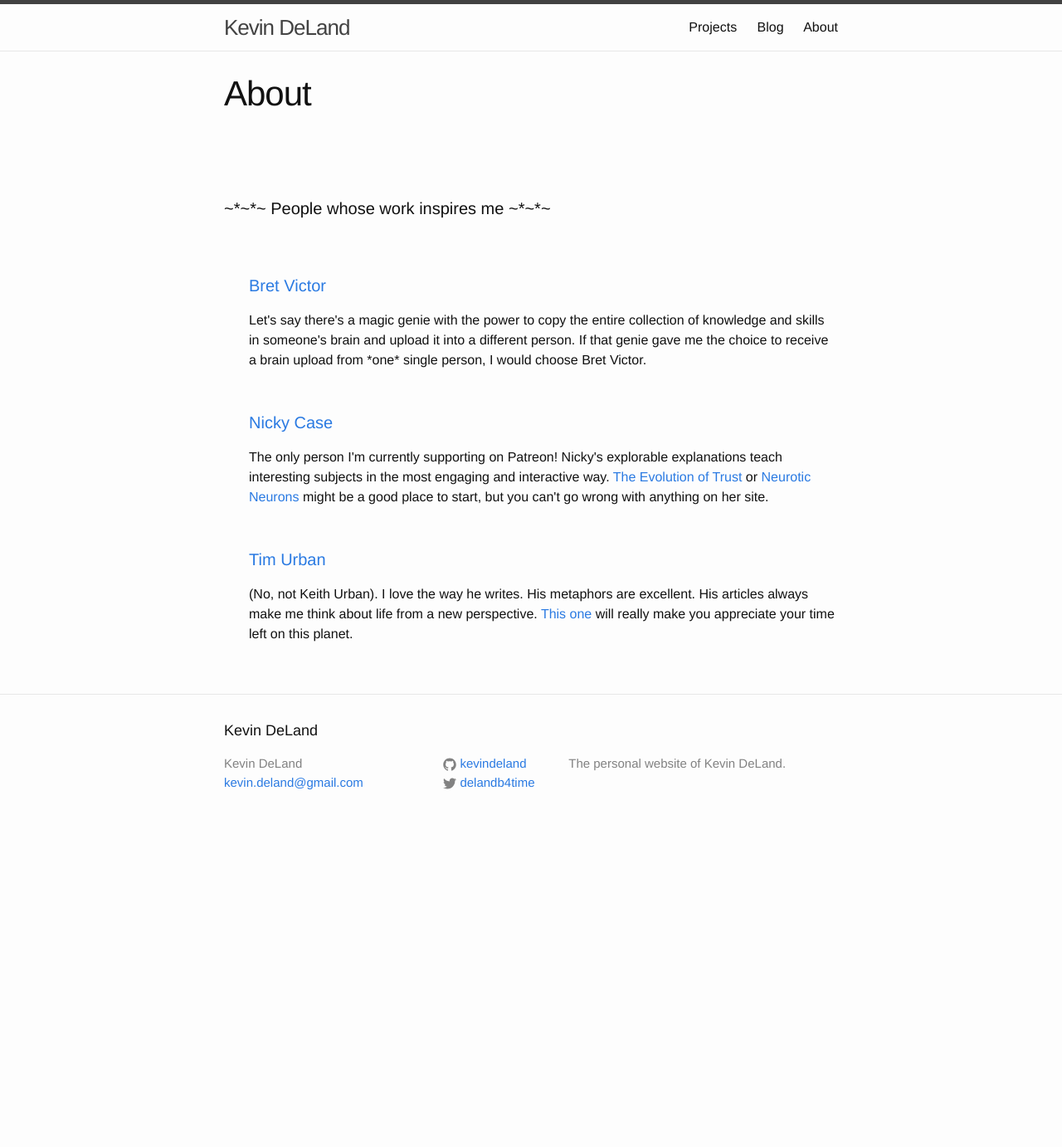
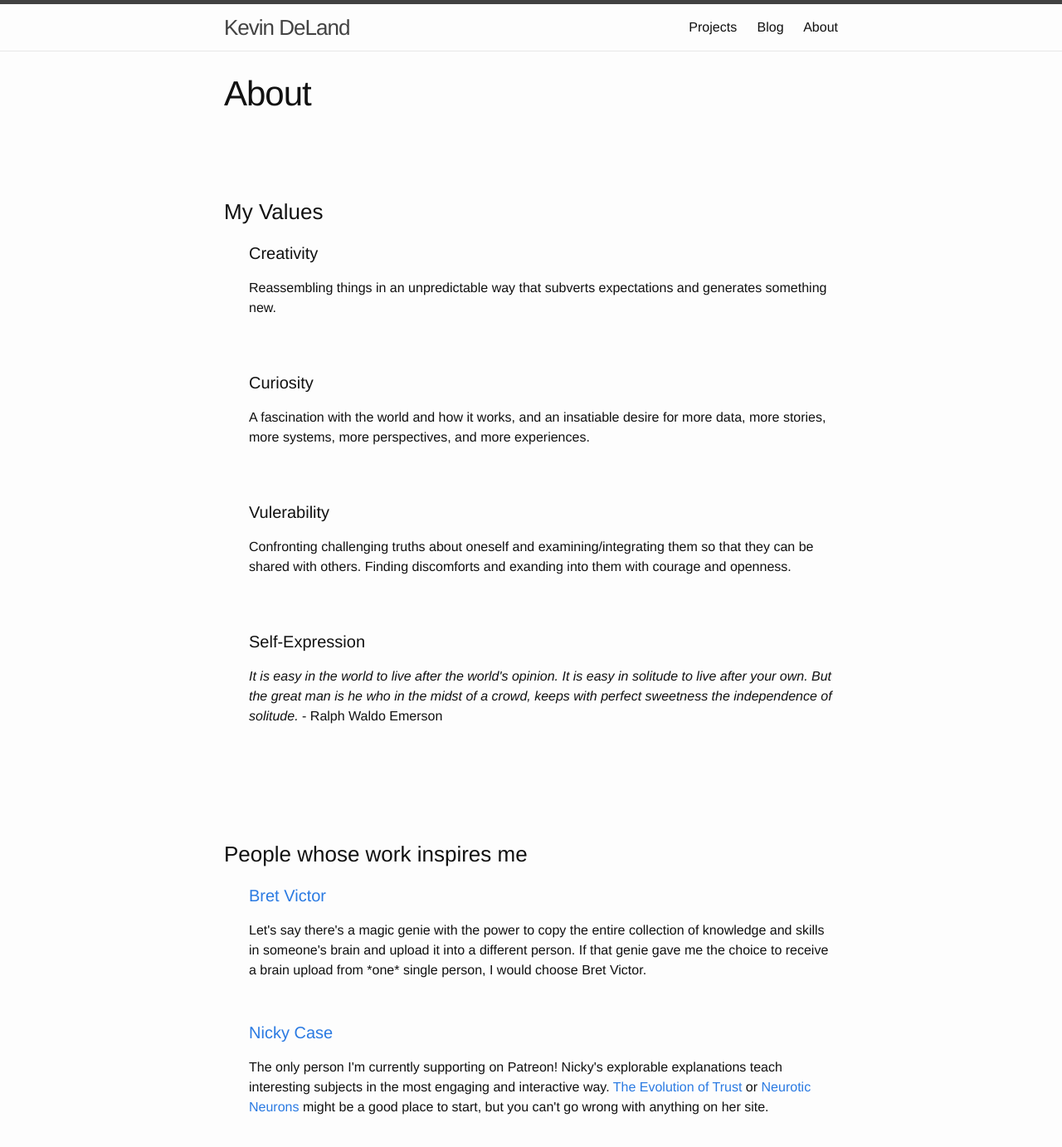
Before and after one commit to kevindeland/kevindeland.github.io, a Jekyll site: the page built from about/index.html, in a window 1280 px wide and 1400 px high. Shown: the top 1382 px of the window at 83% size. Built offline with Jekyll 4.4.1, drawn with Linux system fonts in a browser that asks for light colours.

Commit message:
Added values to "about me" page

```diff
--- a/about/index.html
+++ b/about/index.html
@@ -4,8 +4,43 @@ title: About
 ---
 
 <br><br><br>
-<h4>~*~*~ People whose work inspires me ~*~*~</h4>
+
+<h3>My Values</h3>
+<ul>
+  <h4>Creativity</h4>
+  Reassembling things in an unpredictable way that subverts expectations and generates something new.
+</ul>
 <br><br>
+
+<ul>
+  <h4>Curiosity</h4>
+  A fascination with the world and how it works, and an insatiable desire for more data, more stories,
+  more systems, more perspectives, and more experiences.
+</ul>
+<br><br>
+
+
+<ul>
+  <h4>Vulerability</h4>
+  Confronting challenging truths about oneself and examining/integrating them so that they can be shared
+  with others. Finding discomforts and exanding into them with courage and openness.
+</ul>
+<br><br>
+
+<ul>
+  <h4>Self-Expression</h4>
+  <i>It is easy in the world to live after the world's opinion.
+    It is easy in solitude to live after your own.
+    But the great man is he who in the midst of a crowd,
+    keeps with perfect sweetness the independence of solitude.
+    </i>
+    - Ralph Waldo Emerson
+</ul>
+<br><br>
+
+<br><br><br>
+<h3>People whose work inspires me</h3>
+
 <ul>
 
     <h4><a href="http://worrydream.com/">Bret Victor</a></h4>
```
